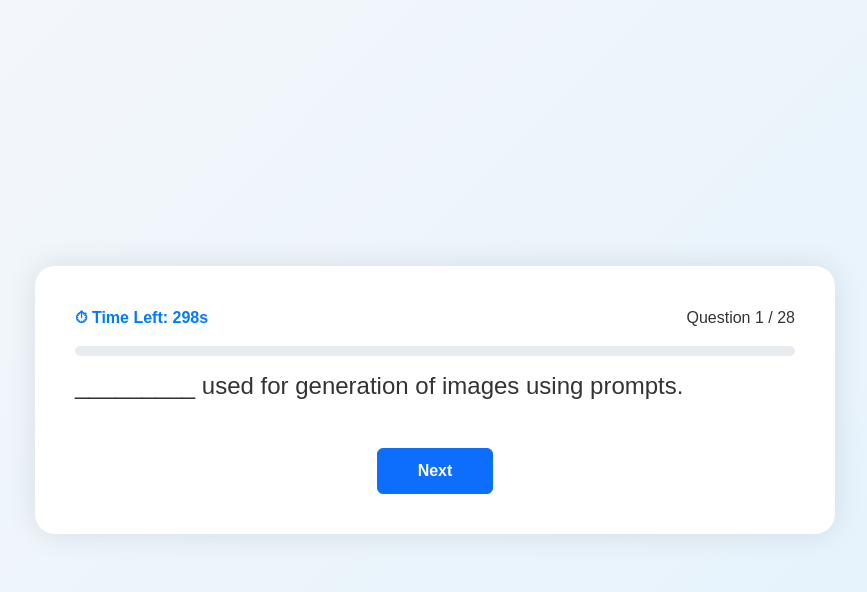
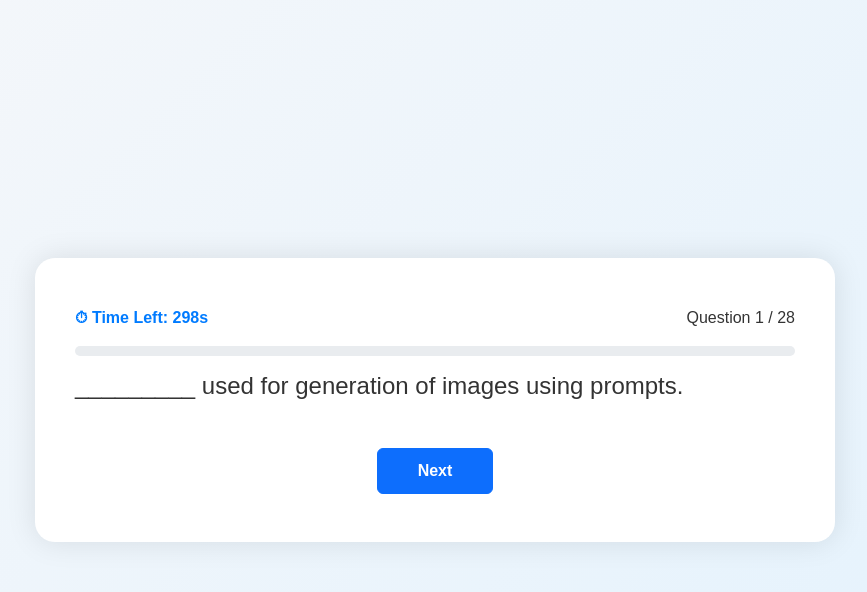
Before and after one commit to GAI-RL/Judiciary-Quiz-System, a plain HTML site: page index.html in a window 1280 px wide. Both pictures are taken after a click on the button "Start Quiz". Shown: the whole page, without its empty margins (205-1072 px from the left). Drawn offline with nearby package versions, Linux system fonts and the light colour scheme.

Commit message:
Update index.html

```diff
--- a/index.html
+++ b/index.html
@@ -12,7 +12,7 @@
   <link rel="stylesheet" href="style.css">
 </head>
 <body>
-  <div class="quiz-card">
+  <div class="quiz-card container py-5">
 
     <!-- Start Page -->
     <section id="start-page" class="active text-center">
@@ -22,7 +22,7 @@
     </section>
 
     <!-- Quiz Page -->
-    <section id="quiz-page">
+    <section id="quiz-page" > <!-- hide by default -->
       <div class="d-flex justify-content-between align-items-center mb-3">
         <div id="timer">⏱ Time Left: <span id="time">300</span>s</div>
         <div>Question <span id="current">1</span> / <span id="total">30</span></div>
@@ -32,6 +32,7 @@
         <div id="progress-bar" class="progress-bar bg-primary" style="width: 0%"></div>
       </div>
 
+      <!-- ✅ Question container dynamically filled by JS -->
       <div id="question-container" class="mb-4"></div>
 
       <div class="text-center">
@@ -40,7 +41,7 @@
     </section>
 
     <!-- Result Page -->
-    <section id="result-page" class="text-center">
+    <section id="result-page" class="text-center" style="display:none;">
       <h2 class="fw-bold mb-3">🏁 Quiz Completed!</h2>
       <p class="fs-4 mb-4">Your Score: <span id="score" class="fw-bold"></span> / 30</p>
       <button class="btn btn-success" onclick="window.location.reload()">Try Again</button>
```
